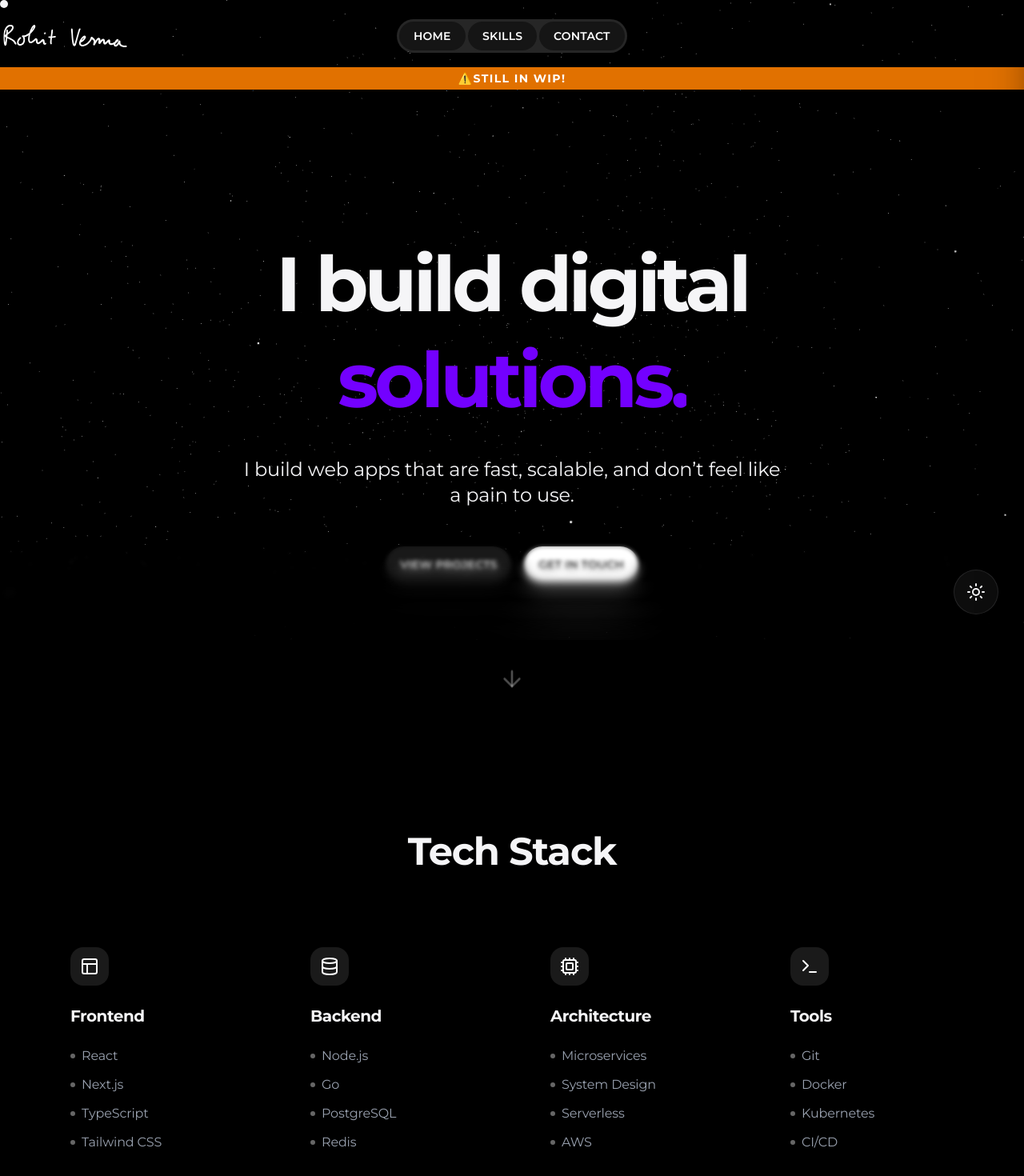
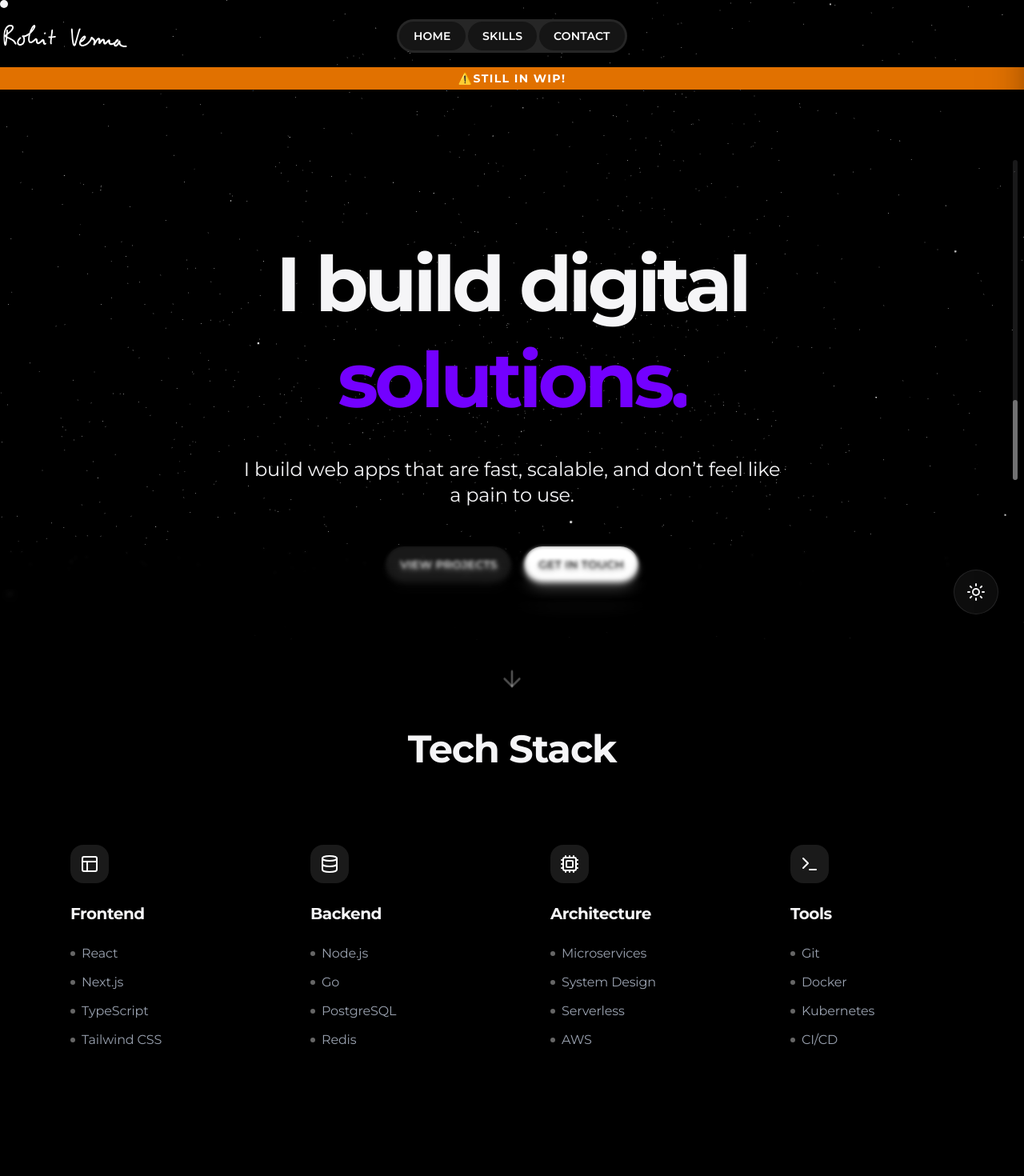
Before and after one commit to rohit20v/portfolio, a React (Vite) app: page / in a window 1280 px wide. Shown: the top 1470 px of the page at 80% size. Built offline with nearby package versions, Linux system fonts and the light colour scheme.

Commit message:
Update BG, add new custom scrollbar and styling

```diff
--- a/src/App.tsx
+++ b/src/App.tsx
@@ -4,6 +4,7 @@ import Hero from './components/Hero';
 import Skills from './components/Skills';
 import Socials from './components/Socials';
 import CustomCursor from './components/CustomCursor';
+import CustomScrollbar from "./components/CustomScrollbar.tsx";
 import ThreeBackground from './components/ThreeBackground';
 import GradualBlur from "./components/GradualBlur.tsx";
 import ThemeToggler from "./components/ThemeToggler.tsx";
@@ -22,7 +23,8 @@ function App() {
     return (
         <div className="relative min-h-screen transition-colors">
             <CustomCursor/>
-            <ThreeBackground/>
+            <CustomScrollbar/>
+            <ThreeBackground isDark={isDark} />
             <Navbar isDark={isDark}/>
 
             <main className="relative px-8">
@@ -35,7 +37,7 @@ function App() {
                     target="page"
                     position="bottom"
                     height="8rem"
-                    strength={2}
+                    strength={1.4}
                     divCount={5}
                     curve="bezier"
                     exponential
--- /dev/null
+++ b/src/components/CustomScrollbar.tsx
@@ -0,0 +1,125 @@
+import { useEffect, useState, useRef } from "react";
+import { motion, useScroll, useSpring, useTransform } from "motion/react";
+
+const CustomScrollbar = () => {
+    const [isDragging, setIsDragging] = useState(false);
+    const [isScrolling, setIsScrolling] = useState(false);
+    const scrollTrackRef = useRef<HTMLDivElement>(null);
+    const scrollTimeoutRef = useRef<number | null>(null);
+    const { scrollYProgress } = useScroll();
+
+    // Detect scrolling to trigger color change
+    useEffect(() => {
+        const handleScroll = () => {
+            setIsScrolling(true);
+            if (scrollTimeoutRef.current) window.clearTimeout(scrollTimeoutRef.current);
+            scrollTimeoutRef.current = window.setTimeout(() => {
+                setIsScrolling(false);
+            }, 1000); // Keep color for 1s after last scroll
+        };
+
+        window.addEventListener('scroll', handleScroll, { passive: true });
+        return () => {
+            window.removeEventListener('scroll', handleScroll);
+            if (scrollTimeoutRef.current) window.clearTimeout(scrollTimeoutRef.current);
+        };
+    }, []);
+
+    // Smoothen the visual position of the thumb
+    const smoothProgress = useSpring(scrollYProgress, {
+        stiffness: 400,
+        damping: 40,
+        restDelta: 0.001
+    });
+
+    const y = useTransform(smoothProgress, [0, 1], ["0%", "300%"]);
+
+    const handleMouseDown = (e: React.MouseEvent) => {
+        setIsDragging(true);
+        setIsScrolling(true);
+        e.preventDefault();
+        document.body.style.userSelect = 'none';
+    };
+
+    useEffect(() => {
+        const handleMouseMove = (e: MouseEvent) => {
+            if (!isDragging || !scrollTrackRef.current) return;
+
+            const trackRect = scrollTrackRef.current.getBoundingClientRect();
+            const progress = Math.max(0, Math.min(1, (e.clientY - trackRect.top) / trackRect.height));
+
+            const totalHeight = document.documentElement.scrollHeight - window.innerHeight;
+            window.scrollTo({
+                top: progress * totalHeight,
+                behavior: 'auto'
+            });
+        };
+
+        const handleMouseUp = () => {
+            setIsDragging(false);
+            document.body.style.userSelect = '';
+        };
+
+        if (isDragging) {
+            window.addEventListener("mousemove", handleMouseMove);
+            window.addEventListener("mouseup", handleMouseUp);
+        }
+
+        return () => {
+            window.removeEventListener("mousemove", handleMouseMove);
+            window.removeEventListener("mouseup", handleMouseUp);
+        };
+    }, [isDragging]);
+
+    return (
+        <div
+            className="fixed right-2 top-1/2 -translate-y-1/2 w-1.5 h-[50vh] z-[100001] hidden md:block"
+            aria-hidden="true"
+        >
+            <div
+                ref={scrollTrackRef}
+                className="w-full h-full bg-foreground/10 rounded-full relative backdrop-blur-md cursor-pointer group"
+                onClick={(e) => {
+                    if (scrollTrackRef.current && !isDragging) {
+                        const rect = scrollTrackRef.current.getBoundingClientRect();
+                        const progress = (e.clientY - rect.top) / rect.height;
+                        const totalHeight = document.documentElement.scrollHeight - window.innerHeight;
+                        window.scrollTo({
+                            top: progress * totalHeight,
+                            behavior: 'smooth'
+                        });
+                    }
+                }}
+            >
+                {/* Thumb */}
+                <motion.div
+                    className="absolute top-0 left-0 w-full rounded-full cursor-grab active:cursor-grabbing bg-foreground/40 overflow-hidden"
+                    style={{
+                        height: '25%',
+                        y
+                    }}
+                    onMouseDown={handleMouseDown}
+                >
+                    {/* Continuous Color Overlay */}
+                    <motion.div
+                        animate={{ opacity: isScrolling || isDragging ? 1 : 0 }}
+                        transition={{ duration: isScrolling || isDragging ? 0.3 : 1.5, ease: "easeInOut" }}
+                        className="absolute inset-0 bg-blue-500 animate-hue-rotate"
+                    />
+                </motion.div>
+            </div>
+
+            <style>{`
+                @keyframes hue-rotate {
+                    from { filter: hue-rotate(0deg); }
+                    to { filter: hue-rotate(360deg); }
+                }
+                .animate-hue-rotate {
+                    animation: hue-rotate 4s linear infinite;
+                }
+            `}</style>
+        </div>
+    );
+};
+
+export default CustomScrollbar;
--- a/src/components/Skills.tsx
+++ b/src/components/Skills.tsx
@@ -9,7 +9,7 @@ const skills = [
 
 const Skills = () => {
   return (
-    <section id="skills" className="py-32 px-6">
+    <section id="skills" className="pb-32 px-6">
       <div className="max-w-7xl mx-auto">
         <h2 className="text-4xl md:text-5xl font-bold mb-16 text-center">Tech Stack</h2>
         <div className="grid grid-cols-1 md:grid-cols-2 lg:grid-cols-4 gap-8">
--- a/src/components/Socials.tsx
+++ b/src/components/Socials.tsx
@@ -27,7 +27,7 @@ const Socials = () => {
     ];
 
     return (
-        <section id="contact" className="pb-32 px-6">
+        <section id="contact" className="pb-32 pt-16 px-6">
             <div className="max-w-7xl mx-auto text-center">
                 <LayoutGroup>
                     <motion.h2
@@ -79,7 +79,7 @@ const Socials = () => {
 
                 <footer
                     className="border-t border-white/10 pt-12 text-gray-500 text-sm flex flex-col md:flex-row items-center justify-between gap-6">
-                    <p>© 2026 Developer Portfolio. All rights reserved.</p>
+                    <p>© 2026 Rohit Verma. All rights reserved.</p>
                     <div className="flex gap-8">
                         <a href="#" className="hover:text-white transition-colors">Privacy Policy</a>
                         <a href="#" className="hover:text-white transition-colors">Terms of Service</a>
--- a/src/components/ThreeBackground.tsx
+++ b/src/components/ThreeBackground.tsx
@@ -3,7 +3,7 @@ import { Canvas, useFrame } from '@react-three/fiber';
 import { Points, PointMaterial } from '@react-three/drei';
 import * as THREE from 'three';
 
-const ParticleField = () => {
+const ParticleField = ({isDark}: { isDark: boolean }) => {
   const ref = useRef<THREE.Points>(null);
   const scrollRef = useRef(0);
 
@@ -32,8 +32,8 @@ const ParticleField = () => {
     <Points ref={ref} positions={particles} stride={3} frustumCulled={false}>
       <PointMaterial
         transparent
-        color="#ffffff"
-        size={0.005}
+        color={isDark ? '#fff' : '#000'}
+        size={isDark ? 0.005 : 0.008}
         sizeAttenuation={true}
         depthWrite={false}
       />
@@ -41,11 +41,11 @@ const ParticleField = () => {
   );
 };
 
-const ThreeBackground = () => {
+const ThreeBackground = ({isDark}: { isDark: boolean }) => {
   return (
     <div className="fixed inset-0 -z-10 pointer-events-none">
       <Canvas camera={{ position: [0, 0, 1] }}>
-        <ParticleField />
+        <ParticleField isDark={isDark}/>
       </Canvas>
     </div>
   );
--- a/src/index.css
+++ b/src/index.css
@@ -76,17 +76,15 @@ html {
     @apply fixed top-0 left-0 w-10 h-10 border border-[var(--text)]/30 rounded-full pointer-events-none z-[109999];
     }
 
-/* Scrollbar */
+/* Hide scrollbar for Chrome, Safari and Opera */
 ::-webkit-scrollbar {
-    width: 6px;
+    display: none;
 }
 
-::-webkit-scrollbar-track {
-    @apply bg-background;
-}
-
-::-webkit-scrollbar-thumb {
-    @apply bg-[var(--text)]/20 rounded-full hover:bg-[var(--text)]/40;
+/* Hide scrollbar for IE, Edge and Firefox */
+html {
+    -ms-overflow-style: none;  /* IE and Edge */
+    scrollbar-width: none;  /* Firefox */
 }
 
 .button-arrow {
```
